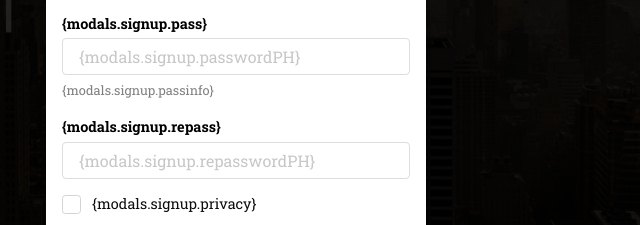
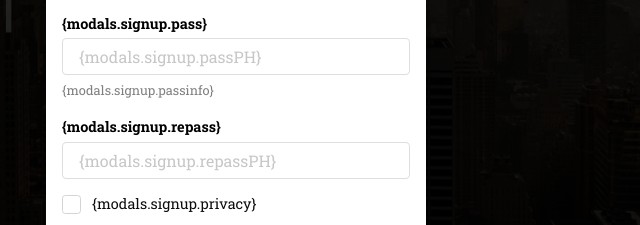
Before and after one commit to Ostobas/edu-landing-page, a website: page index.html in a window 1280 px wide. Both pictures are taken after a click on the item "{nav.signup}". Shown: the part 365-590 px from the top of the page, 404-1044 px from the left. Drawn offline with Linux system fonts and the light colour scheme.

Commit message:
remove img

```diff
--- a/index.html
+++ b/index.html
@@ -582,7 +582,7 @@
                             </div>
                             <div class="field">
                                 <label>{modals.login.pass}</label>
-                                <input type="password" name="password" placeholder="{modals.signup.emailPH}" maxlength="30">
+                                <input type="password" name="password" placeholder="{modals.signup.passPH}" maxlength="30">
                                 <small>
                                     <a href="https://myaccount.ecosim.hu/" target="blank" rel="noopener">{modals.login.forgotpass}</a>
                                 </small>
@@ -622,12 +622,12 @@
                             </div>
                             <div class="field">
                                 <label>{modals.signup.pass}</label>
-                                <input type="password" name="password" maxlength="30" placeholder="{modals.signup.passwordPH}">
+                                <input type="password" name="password" maxlength="30" placeholder="{modals.signup.passPH}">
                                 <small>{modals.signup.passinfo}</small>
                             </div>
                             <div class="field">
                                 <label>{modals.signup.repass}</label>
-                                <input type="password" name="repassword" maxlength="30" placeholder="{modals.signup.repasswordPH}">
+                                <input type="password" name="repassword" maxlength="30" placeholder="{modals.signup.repassPH}">
                             </div>
                             <div class="field">
                                 <div class="checkbox">
--- a/js/2-app.js
+++ b/js/2-app.js
@@ -381,7 +381,7 @@ window.onload = function () {
         imgGrid.appendChild(img)
     }
     // Immediatly invoke with 9 images
-})(9)
+})(8)
 
 // Lazy loading
 document.addEventListener('DOMContentLoaded', function () {
```
Also changed, not shown: img/refs/ref6.png, img/refs/ref7.png, img/refs/ref8.png, img/refs/ref9.png (deleted).
